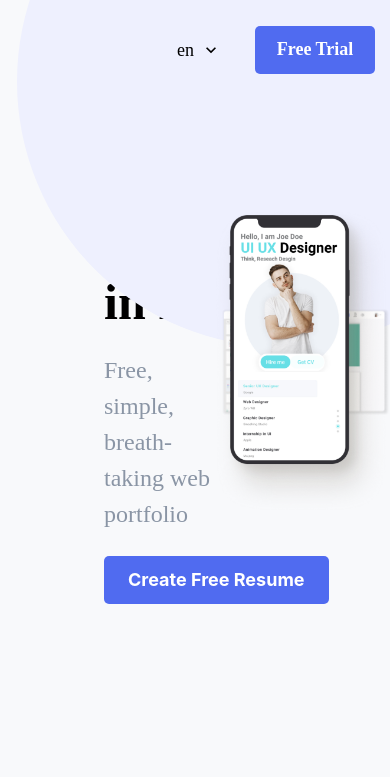
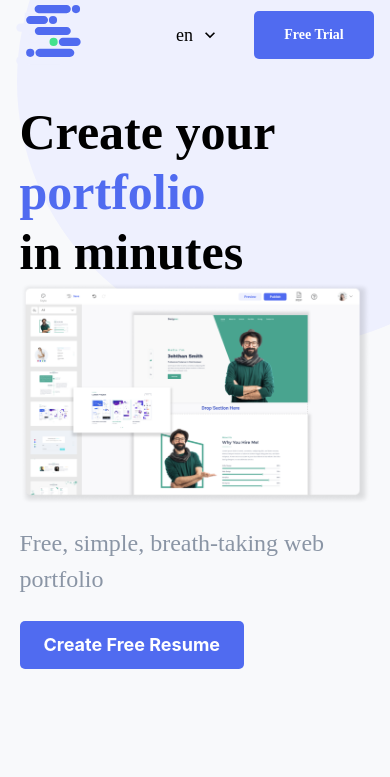
Before and after one commit to Achiaga/open-website-builder, a Next.js app: page / in a window 390 px wide. Shown: the top 777 px of the page. Built offline with nearby package versions, Linux system fonts and the light colour scheme; a web font is replaced by a local one.

Commit message:
feat: header and hero responsives

```diff
--- a/pages/components/hero/index.js
+++ b/pages/components/hero/index.js
@@ -1,29 +1,33 @@
-import Image from 'next/image';
-import { Box, Text } from '@chakra-ui/react';
-import { useTranslation } from '../../../hooks/translation';
+import Image from 'next/image'
+import { Box, Text, useMediaQuery } from '@chakra-ui/react'
 
-import Button from '../../../Components/Button';
+import { useTranslation } from '../../../hooks/translation'
+import Button from '../../../Components/Button'
 
 const Hero = () => {
-	const [t] = useTranslation();
+	const [t] = useTranslation()
+	const [isSmallerThan900] = useMediaQuery('(max-width: 900px)')
 
 	return (
 		<Box
+			position='relative'
 			display='flex'
+			flexDir='column'
 			justifyContent='space-between'
 			alignItems='center'
-			width='100%'
-			marginTop='1.25rem'
-			marginBottom='6.5rem'>
+			width={['90vw', '100%']}
+			marginTop={[0, '1.25rem']}
+			marginBottom={[0, '6.5rem']}>
 			<Box
 				display='flex'
 				flexDirection='column'
 				alignItems='baseline'
 				justifyContent='center'
-				marginLeft='6.5rem'
-				width='30%'
+				marginLeft={[0, '6.5rem']}
+				width={['100%', '30%']}
 				marginTop='2rem'>
 				<Text
+					as='h1'
 					width='426px'
 					fontWeight='bold'
 					color='black'
@@ -37,6 +41,15 @@ const Hero = () => {
 					</Text>
 					{t.hero.title_3}
 				</Text>
+				{isSmallerThan900 && (
+					<Image
+						marginLeft={'-10rem'}
+						src={'/hero.png'}
+						alt='hero_image'
+						width={720}
+						height={458}
+					/>
+				)}
 				<Text
 					color='gray.600'
 					marginTop='1.25rem'
@@ -55,7 +68,10 @@ const Hero = () => {
 				display='flex'
 				alignItems='center'
 				justifyContent='center'>
+				{!isSmallerThan900 && (
 					<Image src={'/hero.png'} alt='hero_image' width={720} height={458} />
+				)}
+				{!isSmallerThan900 && (
 					<Box position='absolute' left='-0.5rem' bottom='-6.5rem'>
 						<Image
 							src={'/hero_2.png'}
@@ -64,9 +80,10 @@ const Hero = () => {
 							height={345}
 						/>
 					</Box>
+				)}
 			</Box>
 		</Box>
-	);
-};
+	)
+}
 
-export default Hero;
+export default Hero
--- a/pages/components/navbar/index.js
+++ b/pages/components/navbar/index.js
@@ -1,29 +1,29 @@
-import { Box, Select } from '@chakra-ui/react';
-import { useRouter } from 'next/router';
-import { useTranslation } from '../../../hooks/translation';
+import { Box, Select } from '@chakra-ui/react'
+import { useRouter } from 'next/router'
+import { useTranslation } from '../../../hooks/translation'
 
-import { AnalyticsEvent } from '../../../utils/analytics';
-import BgCircle from '../../../assets/navbar-circle';
-import Button from '../../../Components/Button';
-import LogoSvg from '../../../assets/logo';
-import SubscriptionModal from '../modals/subscription-modal';
-import { useState } from 'react';
+import { AnalyticsEvent } from '../../../utils/analytics'
+import BgCircle from '../../../assets/navbar-circle'
+import Button from '../../../Components/Button'
+import LogoSvg from '../../../assets/logo'
+import SubscriptionModal from '../modals/subscription-modal'
+import { useState } from 'react'
 
 const Navbar = () => {
-	const router = useRouter();
-	const { locale } = router;
-	const [t] = useTranslation();
-	const [isModalOpen, toggleModalOpen] = useState(false);
+	const router = useRouter()
+	const { locale } = router
+	const [t] = useTranslation()
+	const [isModalOpen, toggleModalOpen] = useState(false)
 
 	const changeLanguage = (e) => {
-		const locale = e.target.value;
-		router.push(router.pathname, router.asPath, { locale });
-	};
+		const locale = e.target.value
+		router.push(router.pathname, router.asPath, { locale })
+	}
 
 	const handleFreeTrial = () => {
-		toggleModalOpen(true);
-		AnalyticsEvent('Free Trial', 'clicked');
-	};
+		toggleModalOpen(true)
+		AnalyticsEvent('Free Trial', 'clicked')
+	}
 
 	return (
 		<Box
@@ -31,9 +31,9 @@ const Navbar = () => {
 			justifyContent='space-between'
 			alignItems='center'
 			width='100%'
-			height='100px'
-			paddingRight='7rem'
-			paddingLeft='6rem'
+			height={['70px', '100px']}
+			paddingRight={['1rem', '7rem']}
+			paddingLeft={['1rem', '6rem']}
 			fontFamily='Montserrat'>
 			{isModalOpen && (
 				<SubscriptionModal
@@ -44,12 +44,12 @@ const Navbar = () => {
 			<Box position='absolute' right='-79px' top='-92px'>
 				<BgCircle />
 			</Box>
-			<Box paddingTop='1rem'>
+			<Box paddingTop={[0, '1rem']} position='relative' width={'40px'}>
 				<LogoSvg />
 			</Box>
 			<Box
 				position='relative'
-				fontSize='md'
+				fontSize={['12px', 'md']}
 				display='flex'
 				justifyContent='space-between'
 				alignItems='center'>
@@ -79,10 +79,12 @@ const Navbar = () => {
 						es
 					</option>
 				</Select>
-				<Button onClick={handleFreeTrial}>{t.navbar.buttonTrial}</Button>
+				<Button fontSize={['14px', 'md']} onClick={handleFreeTrial}>
+					{t.navbar.buttonTrial}
+				</Button>
 			</Box>
 		</Box>
-	);
-};
+	)
+}
 
-export default Navbar;
+export default Navbar
```
Lines whose indentation alone changed are shown as unchanged.
